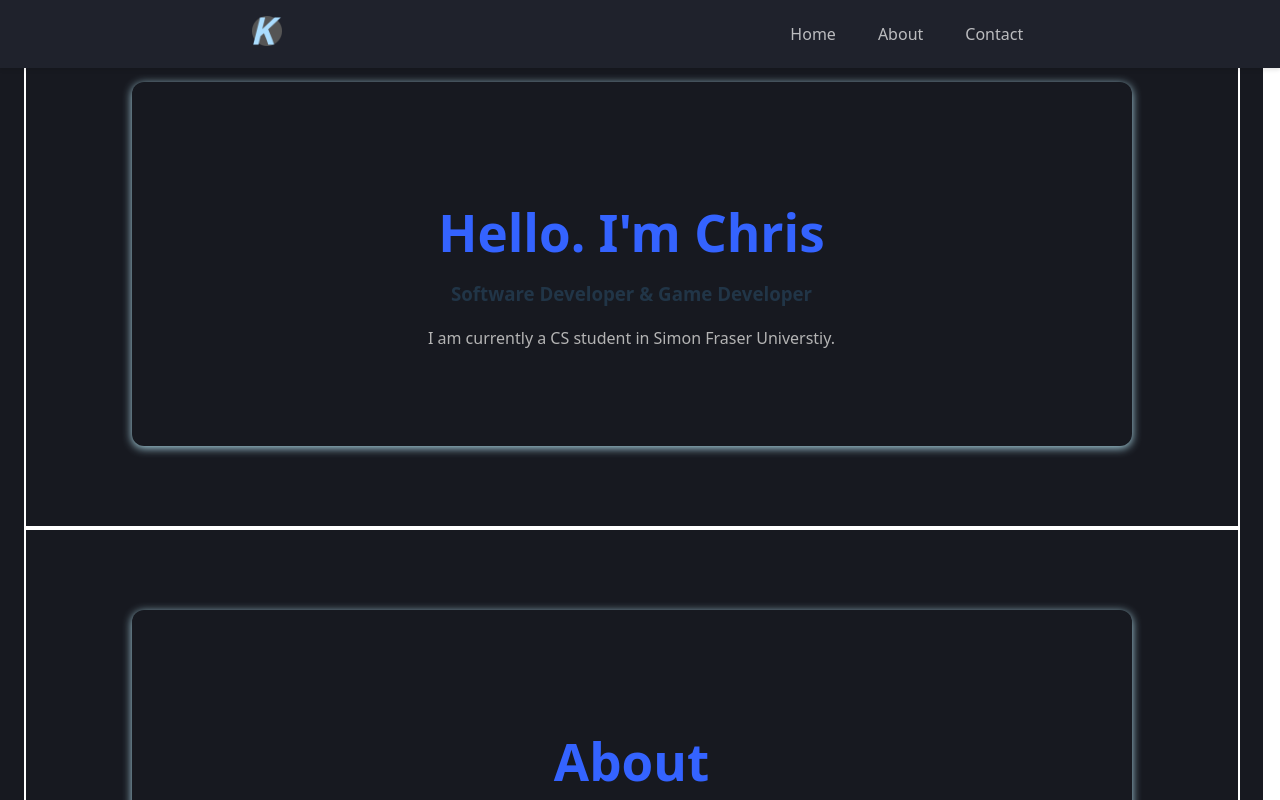
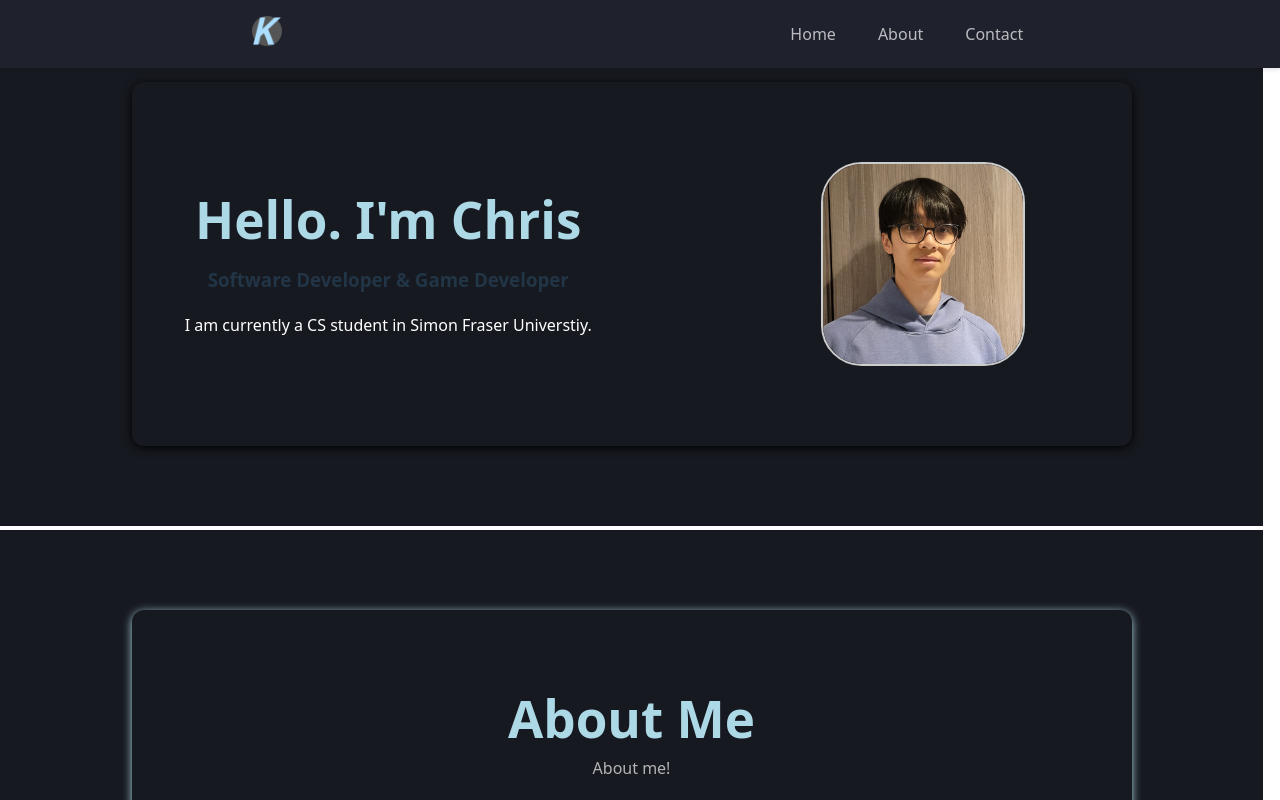
Before and after one commit to kdrsid/kdrsid.github.io, a React (Vite) app: page / in a window 1280 px wide. Shown: the top 800 px of the page. Built offline with nearby package versions, Linux system fonts and the light colour scheme.

Commit message:
Complete contact me section with layout and styled.

```diff
--- a/src/App.css
+++ b/src/App.css
@@ -13,13 +13,14 @@ body {
 
 .section {
   height: fit-content;
-  width: 95vw;
+  width: 100%;
   padding: 5rem;
   box-sizing: border-box;
   text-align: center;
   margin: auto;
   position: relative;
   border: 2px solid white;
+
 }
 
 .card {
--- a/src/components/About.jsx
+++ b/src/components/About.jsx
@@ -4,7 +4,7 @@ const About = () => {
   return (
     <section id="about" className="section">
           <div className="card">
-            <h1>About</h1>
+            <h1>About Me</h1>
             <p>About me!</p>
           </div>
         </section>
--- /dev/null
+++ b/src/components/Contact.css
@@ -0,0 +1,11 @@
+.section h1{
+    color: lightblue;
+    margin: auto;
+    text-align: center;
+}
+
+.section h2, p {
+    margin: auto;
+    margin-top: 1%;
+    text-align: center;
+}
--- a/src/components/Contact.jsx
+++ b/src/components/Contact.jsx
@@ -1,13 +1,12 @@
 import React from 'react'
-
+import './Contact.css';
 const Contact = () => {
   return (
     <section id="contact" className="section">
-      <div className="card">
-        <h1>Contact</h1>
-        <p>Phone number: +1 236-2586388</p>
+        <h1>Contact Me</h1>
+        <h2>Get in touch!</h2>
+        <p>Phone number: +1 236-258-6381</p>
         <p>Mail: kris68008@gmail.com</p>
-      </div>
     </section>
   )
 }
--- /dev/null
+++ b/src/components/Home.css
@@ -0,0 +1,35 @@
+.image {
+    object-fit: cover;
+    border-radius: 20%;
+    border: 2px solid #ccc;
+    grid-row: span 2 / span 2;
+    margin-right: -20%;
+}
+
+.text-container {
+    grid-row: span 2 / span 2;
+}
+
+.home-card {
+  padding: 5rem 1rem;
+  border-radius: 12px;
+  box-shadow: 0 2px 10px rgb(0, 0, 0);
+  max-width: 1000px;
+  width: 100%;
+  box-sizing: border-box;
+  margin: auto;
+  align-items: center;
+  justify-items: center;
+  display: grid;
+  grid-template-columns: repeat(2, 1fr);
+  grid-template-rows: repeat(2, 1fr);
+  gap: 5px;
+}
+
+.home-card h1 {
+    color: lightblue;
+}
+
+.home-card p {
+    color: white;
+}
--- a/src/components/Home.jsx
+++ b/src/components/Home.jsx
@@ -1,12 +1,16 @@
 import React from 'react'
-
+import image from '../assets/selfimage.jpg';
+import "./Home.css";
 const Home = () => {
   return (
     <section id="home" className="section">
-          <div className="card">
-            <h1>Hello. I'm Chris</h1>
-            <h3>Software Developer & Game Developer</h3>
-            <p>I am currently a CS student in Simon Fraser Universtiy.</p>
+          <div className="home-card">
+            <div className="text-container">
+              <h1>Hello. I'm Chris</h1>
+              <h3>Software Developer & Game Developer</h3>
+              <p>I am currently a CS student in Simon Fraser Universtiy.</p>
+            </div>
+            <img className="image" src={image} alt="Image of me is not loaded." width={200} height={200} />
           </div>
         </section>
   )
```
Also changed, not shown: src/assets/selfimage.jpg (added).
